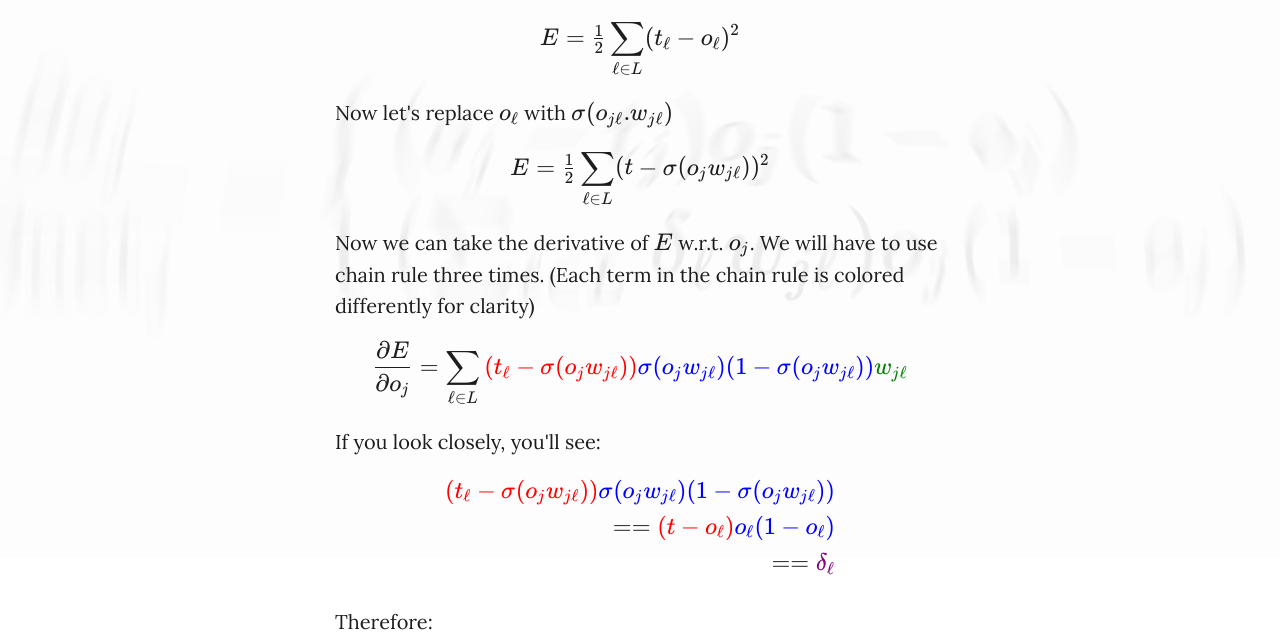
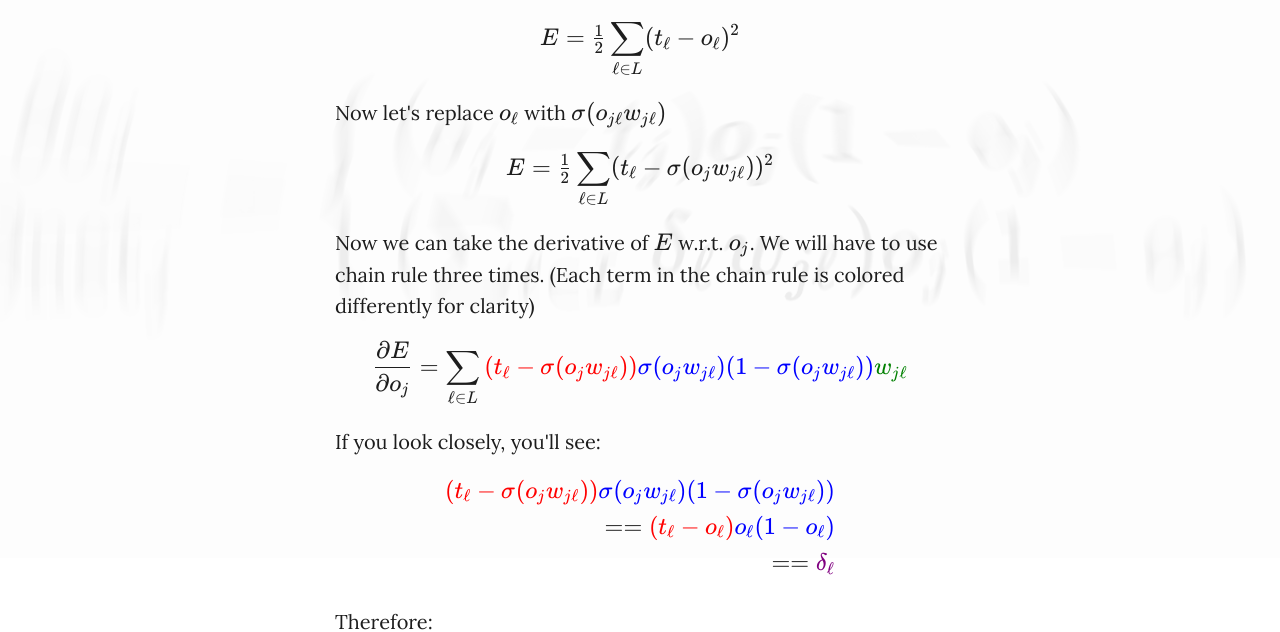
Before and after one commit to siarez/siarez.com, a Jekyll site: the page built from _posts/2017-09-15-random-backpropogation.html, in a window 1280 px wide and 900 px high, scrolled down 2485 px. Shown: the part 162-794 px from the top of the window. Built offline with Jekyll 4.4.1, drawn with Linux system fonts in a browser that asks for light colours; nearby versions of some CDN libraries; comment, search, counter and statistics services are not loaded; some of the changed text lies outside the part shown.

Commit message:
revisions

```diff
--- a/_posts/2017-09-15-random-backpropogation.html
+++ b/_posts/2017-09-15-random-backpropogation.html
@@ -67,8 +67,8 @@
 We write the squared error first:
 \[ E={\tfrac {1}{2}}\sum _{\ell \in L}(t _{\ell}-o_{\ell })^{2}\]
 </p>
-<p>Now let's replace \(o_{\ell }\) with \(\sigma (o_{j\ell }.w_{j\ell})\)
-\[ E={\tfrac {1}{2}}\sum _{\ell \in L}(t-\sigma (o_{j}w_{j\ell}))^{2} \]
+<p>Now let's replace \(o_{\ell }\) with \(\sigma (o_{j\ell }w_{j\ell})\)
+\[ E={\tfrac {1}{2}}\sum _{\ell \in L}(t_{\ell}-\sigma (o_{j}w_{j\ell}))^{2} \]
 </p>
 <p>Now we can take the derivative of \(E\) w.r.t. \(o_{j}\).
     We will have to use chain rule three times. (Each term in the chain rule is colored differently for clarity)
@@ -77,7 +77,7 @@
 <p>If you look closely, you'll see:
 \[\begin{aligned}
     {\color{red}(t _{\ell} - \sigma (o_{j}w_{j\ell}))}{\color{blue}\sigma (o_{j}w_{j\ell})(1 - \sigma (o_{j}w_{j\ell}))} \\
-    == {\color{red}(t-o_{\ell })}{\color{blue}o_{\ell}(1-o_{\ell})} \\
+    == {\color{red}(t_{\ell}-o_{\ell })}{\color{blue}o_{\ell}(1-o_{\ell})} \\
     == {\color{purple}\delta _{\ell}}
     \end{aligned}\]
 </p>
@@ -96,14 +96,14 @@
 </p>
 <ul>
     <li><p>I trained and tested two identical networks for 200 epochs on MNIST dataset, 30 times.</p></li>
-    <li><p>Each time starting from a new set of random weights (w1 and w2) and new random samples from MNIST for training and testing. </p></li>
+    <li><p>Each time starting from a new set of random weights (<var>w1</var>, <var>w2</var>, and <var>w2_feedback</var>) and new random samples from MNIST for training and testing. </p></li>
     <li><p>Both networks had the same learning rate of 0.07 which was tuned to get the best performance for regular backprop.</p></li>
     <li><p><var>w2_feedback</var> is scaled up logarithmically with each epoch. This is where I deviate from the paper. I found out this results in faster convergence.</p></li>
     <li><p>The initial <var>w1</var>(input to hidden) and <var>w2</var>(hidden to output) were identical for both networks. </p></li>
     <li><p>Both networks are two layers with 784 input (28x28 pixel image) and 10 output units (0 to 9 digits). I experiment with different number of units in the hidden layer.</p></li>
     <li><p>The only difference between the networks is that I used a normally distributed random weights (<var>w2_feedback</var>) during backprop.
-        <var>w2_feedback</var> is the \(w_{jl}\) in our math above. Normally the same weights are used during forward and backward pass.
-        Here we used a random \(w_{jl}\) in the backward pass. <var>w2_feedback</var> reminded constant during training.</p>
+        <var>w2_feedback</var> is the \(\color{green}w_{j\ell}\) in our math above. Normally the same weights are used during forward and backward pass.
+        Here we used a random \(w_{j\ell}\)(<var>w2_feedback</var> in the code) in the backward pass. <var>w2_feedback</var> reminded constant during training.</p>
     </li>
     <li><p>After each training-testing run, accuracy was measured and recorded on the test set. </p></li>
 </ul>
@@ -149,7 +149,8 @@
     <figcaption class="figure-caption">Table.1</figcaption>
 </figure>
 <p>
-Pretty surprising that backprop with random feedback weights learns as well as vanilla backprop! In the case of 20 hidden units it performs even better.
+Pretty surprising that backprop with random feedback weights learns as well as vanilla backprop!
+    In the case of 20 hidden units, it performs even better.
     Here are some sample loss plot from training-testing cycles.
 </p>
 <figure class="figure" >
@@ -159,7 +160,7 @@
     <img style="max-width:49%" class="img-fluid zoomable" src="{{site.baseurl}}/assets/images/random_feedback/expr-10-loss.png">
     <figcaption class="figure-caption">Loss vs. epoch - with 20 hidden units.</figcaption>
 </figure>
-<p>Interestingly the loss plot for the random <var>w2_feedback</var> much smoother.
+<p>Interestingly the loss plot for the random <var>w2_feedback</var> is much smoother.
 </p>
 <p>
 I’m surprised not more people are talking about this.
```
Also changed, not shown: other parts of _posts/2017-09-15-random-backpropogation.html (+4 -3 lines), 1 other file.
